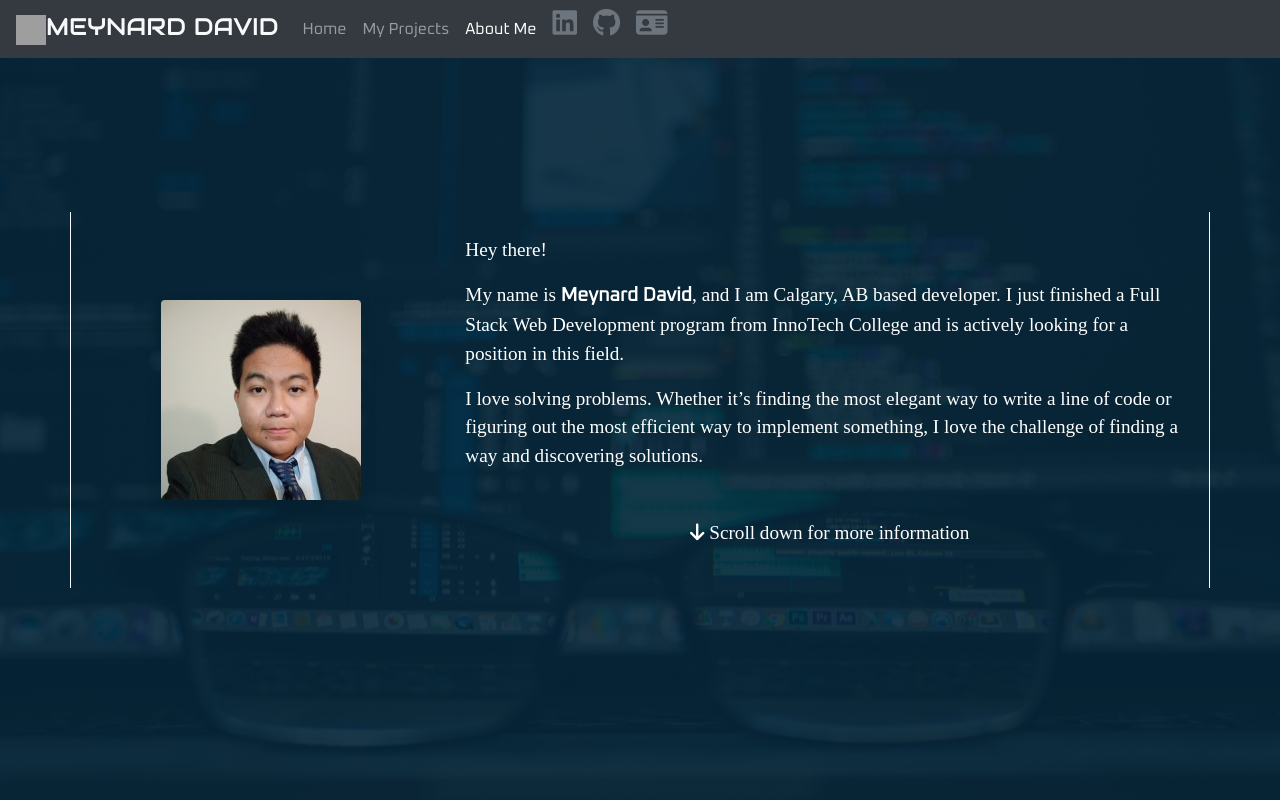
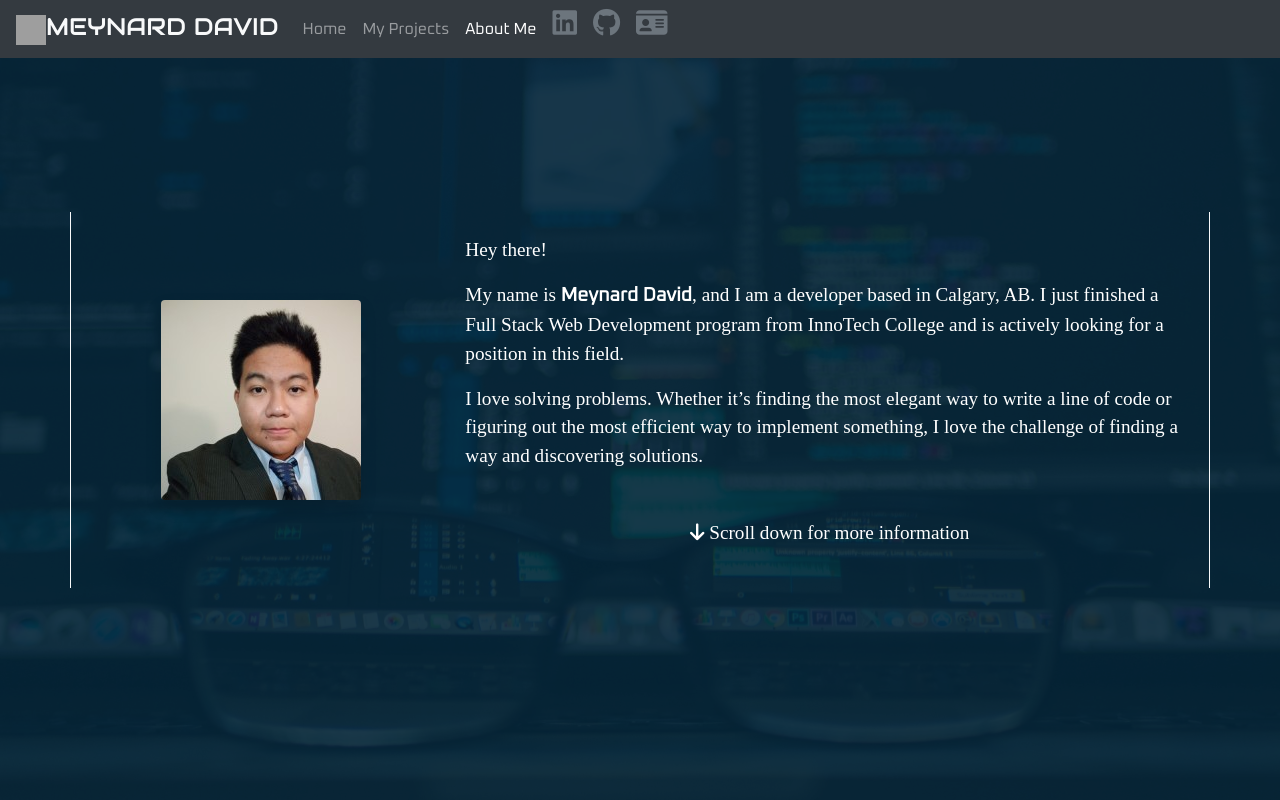
Before and after one commit to dranyem/myportfolio, a Vue app: page /about in a window 1280 px wide. Shown: the top 800 px of the page. Built offline with nearby package versions, Linux system fonts and the light colour scheme; grey boxes are pictures that could not be loaded; a web font is replaced by a local one; what vue-scrollmagic would draw is missing.

Commit message:
fixed some typo on the introduction page

```diff
--- a/src/components/Introduction.vue
+++ b/src/components/Introduction.vue
@@ -9,7 +9,7 @@
         <p>
           My name is
           <strong style="font-family: Oxanium">Meynard David</strong>,
-          and I am Calgary, AB based developer. I just finished a Full Stack Web Development program from InnoTech College and is actively looking for a position in this field.
+          and I am a developer based in Calgary, AB. I just finished a Full Stack Web Development program from InnoTech College and is actively looking for a position in this field.
         </p>
         <p>I love solving problems. Whether it’s finding the most elegant way to write a line of code or figuring out the most efficient way to implement something, I love the challenge of finding a way and discovering solutions.</p>
         <p class="text-center mt-5">
--- a/src/components/OkotoksPizzaProject.vue
+++ b/src/components/OkotoksPizzaProject.vue
@@ -64,7 +64,7 @@
       </div>
       <div class="col-md-6 text-center mt-3">
         <p class="h1" style="font-family: Oxanium">Okotoks Pizza</p>
-        <a class="btn btn-outline-light btn-sm mx-3" href="#" target="_blank">
+        <a class="btn btn-outline-light btn-sm mx-3" href="https://okotokspizza.ml" target="_blank">
           Live
           <i class="fas fa-external-link-alt"></i>
         </a>
```
